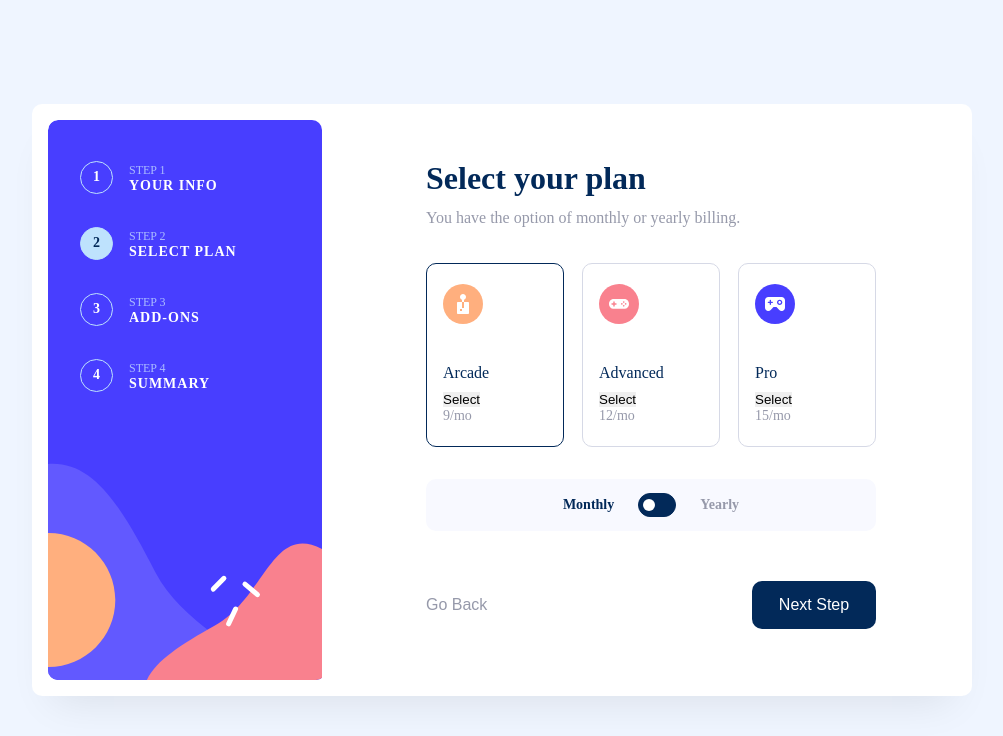
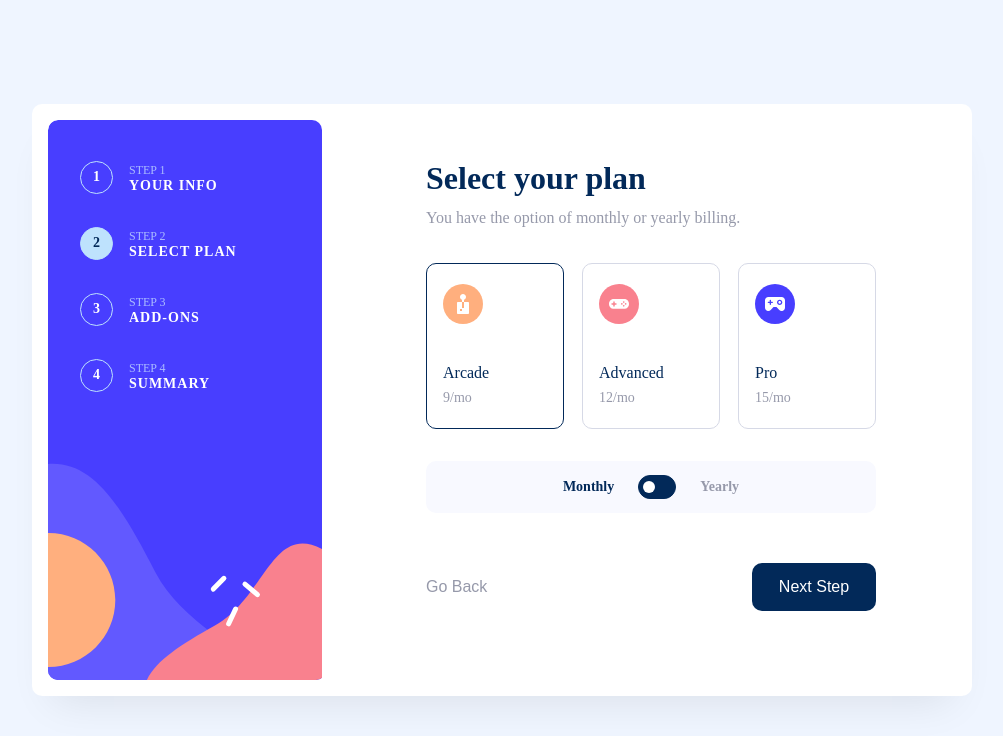
Before and after one commit to KiwiScreams/Multi-step-form, a React (Vite) app: page /select-plan in a window 1280 px wide. Shown: the top 736 px of the page, without its empty margins (138-1141 px from the left). Built offline with nearby package versions, Linux system fonts and the light colour scheme.

Commit message:
summary page

```diff
--- a/src/components/form/select-plan/SelectPlan.jsx
+++ b/src/components/form/select-plan/SelectPlan.jsx
@@ -14,7 +14,6 @@ function SelectPlan({ handlePlanSelection }) {
   const [activePlan, setActivePlan] = useState(() => {
     const storedActivePlan = localStorage.getItem("activePlan");
     return storedActivePlan ? parseInt(storedActivePlan) : 0;
-
   });
   const [isMonthly, setIsMonthly] = useState(() => {
     const storedIsMonthly = localStorage.getItem("isMonthly");
@@ -97,15 +96,15 @@ function SelectPlan({ handlePlanSelection }) {
               <div
                 key={index}
                 className={`plan-box ${activePlan === index ? "active" : ""}`}
-                onClick={() => setActivePlan(index)}
+                onClick={() => {
+                  setActivePlan(index);
+                  handleSelectPlan(plan, index);
+                }}
               >
                 <div className="plan-image">
                   <img src={plan.image} alt="" />
                 </div>
                 <h3>{plan.title}</h3>
-                <button onClick={() => handleSelectPlan(plan, index)}>
-                  Select
-                </button>
                 <span>{isMonthly ? plan.price : plan.yearly}</span>
                 {isMonthly ? null : (
                   <span className="yearly-info-free">({plan.free})</span>
--- a/src/components/form/summary/Summary.jsx
+++ b/src/components/form/summary/Summary.jsx
@@ -61,8 +61,8 @@ function Summary({ formValues, selectedPlan, selectedServices }) {
               {localSelectedServices && localSelectedServices.length > 0 ? (
                 localSelectedServices.map((service, index) => (
                   <tr key={index}>
-                    <th>{service.name}</th>
-                    <td>+${service.price}/mo</td>
+                    <th>{service.title.toString()}</th>
+                    <td>{service.price}</td>
                   </tr>
                 ))
               ) : (
```
